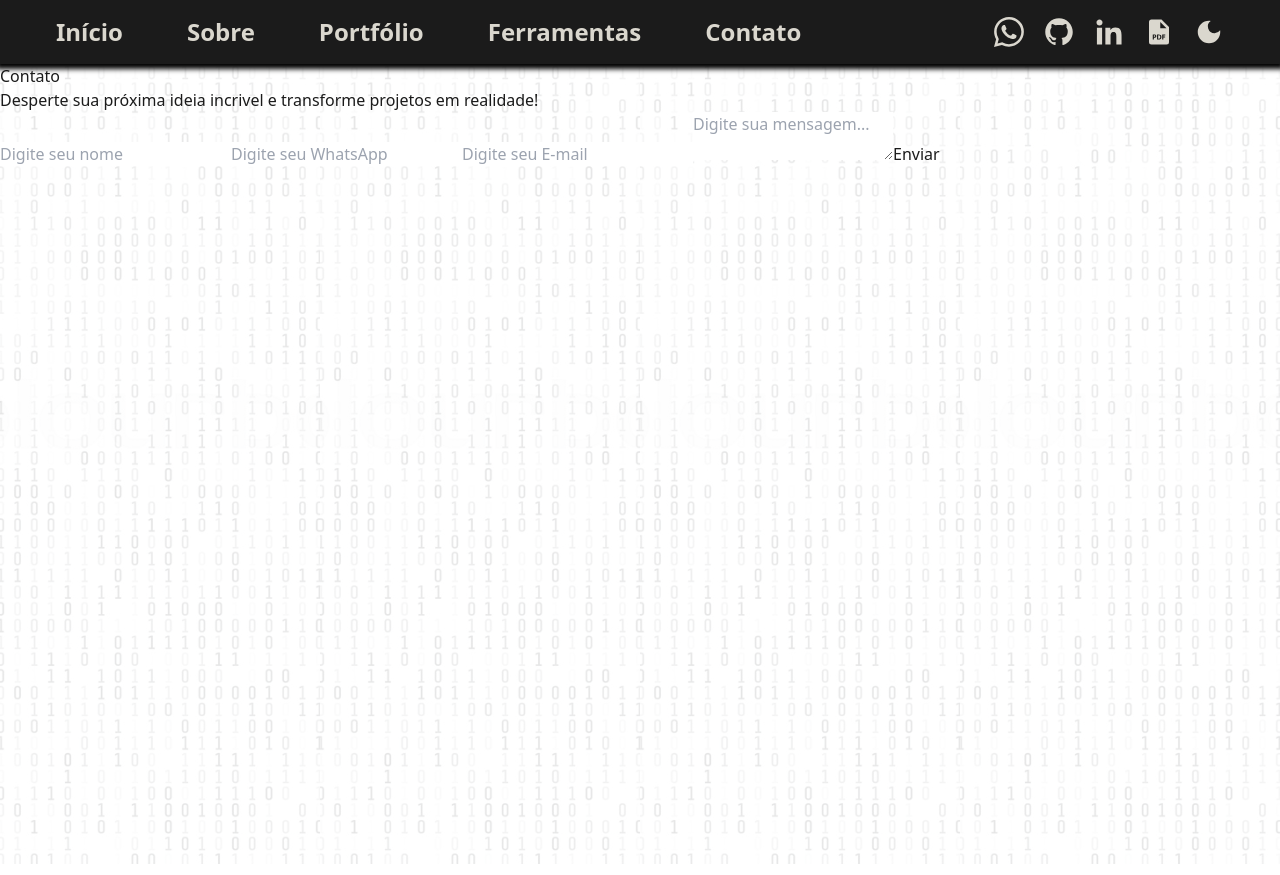
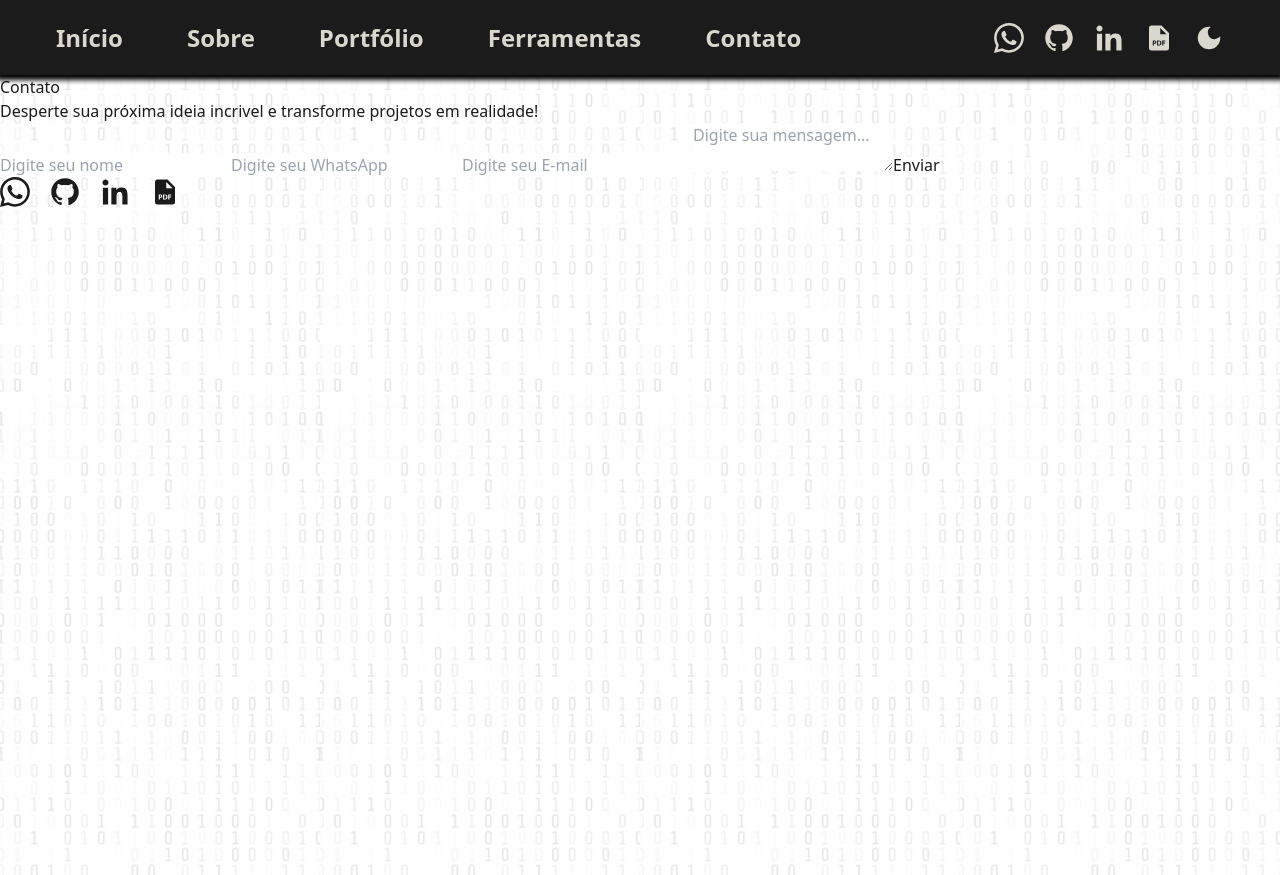
Before and after one commit to Geraldopereirads/portfolio-frontend, a Next.js app: page /contact in a window 1280 px wide. Built offline with nearby package versions, Linux system fonts and the light colour scheme.

Commit message:
feat: add new contact in contact page

```diff
--- a/src/components/header/header.tsx
+++ b/src/components/header/header.tsx
@@ -11,7 +11,7 @@ const Header = () => {
   const [nav, setNav] = useState(false);
 
   return (
-    <header className="customBox flexRow font-semibold sticky top-0 z-10 space h-16 bg-header">
+    <header className="customBox flexRow font-semibold sticky top-0 z-10 space h-[75px] bg-header">
       {nav ? (
         <>
           <button
@@ -83,7 +83,7 @@ const Header = () => {
           <GrLinkedinOption className="iconsSize hover" />
         </Link>
         <Link
-          href="https://docs.google.com/document/d/1RuY9K2i9rQIZCorUadjX_VIELbHQhU19/edit"
+          href="https://docs.google.com/document/d/18fuUqM4vwsqAulXEXX8KmdRBKsyfy-m2SUco9UH9l7I/edit?usp=sharing"
           target="_blank"
           title="Currículo"
         >
--- a/src/pages/[portfolio].tsx
+++ b/src/pages/[portfolio].tsx
@@ -31,7 +31,7 @@ const Portfolio: NextPage<CardsProps> = ({ cards }: CardsProps) => {
   }, [width]);
 
   const handleSearchChange = (e: React.ChangeEvent<HTMLInputElement>) => {
-    setSearch(e.target.value)
+    setSearch(e.target.value);
   };
 
   const searchLowerCase = search.toLowerCase();
@@ -95,7 +95,7 @@ export const getStaticProps: GetStaticProps = async () => {
 
   return {
     props: { cards: response.data },
-    revalidate: 60,
+    revalidate: 60 * 5,
   };
 };
 
--- a/src/pages/contact.tsx
+++ b/src/pages/contact.tsx
@@ -3,6 +3,11 @@ import { NextPage } from "next";
 import { useState } from "react";
 import { toast } from "react-toastify";
 import emailjs from "@emailjs/browser";
+import ThemeSwitcher from "@/components/ThemeSwither";
+import Link from "next/link";
+import { BiSolidFilePdf } from "react-icons/bi";
+import { BsWhatsapp } from "react-icons/bs";
+import { GrGithub, GrLinkedinOption } from "react-icons/gr";
 
 const Contact: NextPage = () => {
   const [name, setName] = useState("");
@@ -76,8 +81,38 @@ const Contact: NextPage = () => {
             onChange={(e) => setMessage(e.target.value)}
             value={message}
           ></textarea>
-          <input type="submit" value="Enviar" className="cursor-pointer"/>
+          <input type="submit" value="Enviar" className="cursor-pointer" />
         </form>
+        <section className="flex flex-row gap-4 lg:gap-5 2xl:gap-8">
+          <Link
+            href="https://wa.me/5522997773136"
+            title="WhatsApp"
+            target="_blank"
+          >
+            <BsWhatsapp className="iconsSize text-textD dark:text-textWhite" />
+          </Link>
+          <Link
+            href="https://github.com/Geraldopereirads"
+            title="GitHub"
+            target="_blank"
+          >
+            <GrGithub className="iconsSize text-textD dark:text-textWhite" />
+          </Link>
+          <Link
+            href="https://www.linkedin.com/in/geraldo-pereira/"
+            title="LinkeDin"
+            target="_blank"
+          >
+            <GrLinkedinOption className="iconsSize text-textD dark:text-textWhite" />
+          </Link>
+          <Link
+            href="https://docs.google.com/document/d/18fuUqM4vwsqAulXEXX8KmdRBKsyfy-m2SUco9UH9l7I/edit?usp=sharing"
+            target="_blank"
+            title="Currículo"
+          >
+            <BiSolidFilePdf className="iconsSize text-textD dark:text-textWhite" />
+          </Link>
+        </section>
       </main>
     </>
   );
--- a/src/pages/index.tsx
+++ b/src/pages/index.tsx
@@ -8,9 +8,9 @@ const Home: NextPage = () => {
   return (
     <>
       <Header />
-      <main className="space flex flex-col items-center justify-evenly text sm:flexRow">
+      <main className="space flex flex-col items-center justify-evenly text sm:flexRow sm:gap-12">
         <div className="flex flex-col gap-3">
-          <h1 className="text text-3xl leading-[137%] max-w-51 p:text-4xl p:leading-[137%] p:max-w-38 pp:max-w-[73%] xl:text-5xl xl:max-w-[32%] 2xl:max-w-[25%]">
+          <h1 className="text text-3xl leading-[137%] max-w-51 p:text-4xl p:leading-[137%] p:max-w-38 pp:max-w-[73%] sm:text-5xl lg:max-w-[40%] xl:text-5xl xl:max-w-[32%] 2xl:max-w-[25%] 2xl:leading-[120%]">
             <small className="textSmall">Olá</small> <br />
             Eu sou Geraldo Pereira, Desenvolvedor Full-Stack
           </h1>
@@ -30,7 +30,7 @@ const Home: NextPage = () => {
           alt="Desenvolvedor Full-Stack"
           width={300}
           height={200}
-          className="p:w-80 xl:w-[36rem]"
+          className="p:w-80 md:w-96 xl:w-[36rem] 2xl:w-[470px]"
         />
       </main>
     </>
--- a/src/styles/globals.css
+++ b/src/styles/globals.css
@@ -5,10 +5,6 @@
 @layer components {
     .space {
         @apply p-4 lg:pl-14 lg:pr-14 2xl:pr-20 2xl:pl-20;
-    }
-
-    .lineHeight {
-        @apply leading-[150%]
     }
 
     .flexRow {
```
